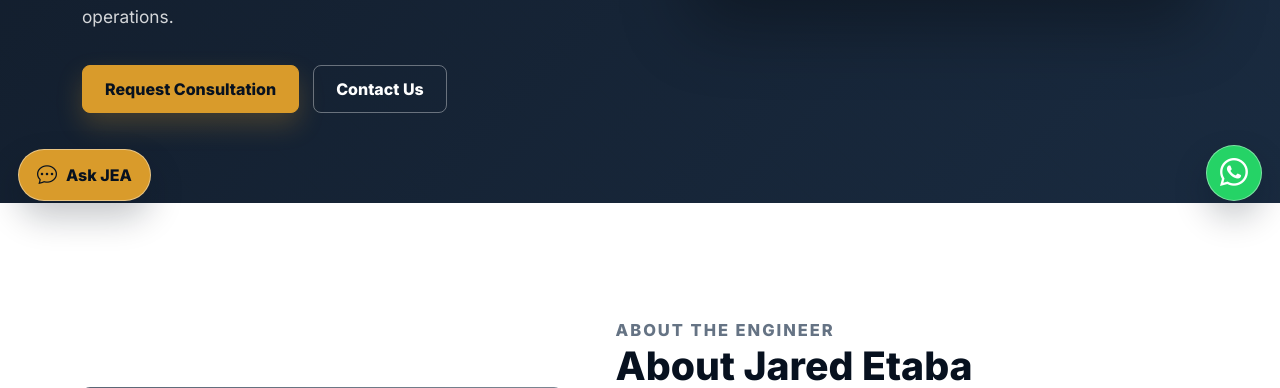
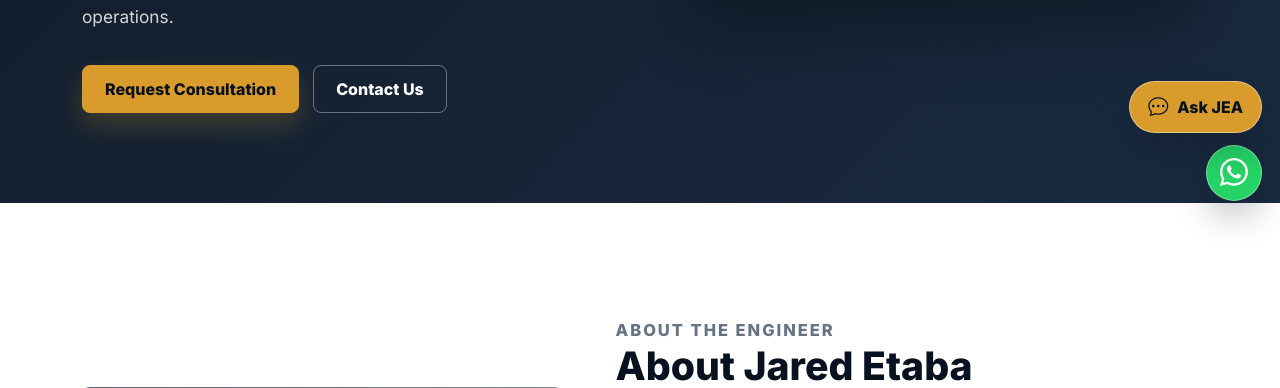
Before and after one commit to JAPHES/consultantfirm, a Django app: page / in a window 1280 px wide. Shown: the part 581-969 px from the top of the page. Run offline with Django 5.2, Linux system fonts and the light colour scheme; some libraries are stand-ins or nearby versions.

Commit message:
Position JEA assistant above WhatsApp button

```diff
--- a/assets/css/main.css
+++ b/assets/css/main.css
@@ -1218,8 +1218,8 @@ h3 {
 
 .chatbot {
   position: fixed;
-  left: 18px;
-  bottom: 18px;
+  right: 18px;
+  bottom: 86px;
   z-index: 930;
 }
 
@@ -1252,7 +1252,7 @@ h3 {
 
 .chatbot-panel {
   position: absolute;
-  left: 0;
+  right: 0;
   bottom: 66px;
   width: min(380px, calc(100vw - 36px));
   overflow: hidden;
@@ -1681,8 +1681,8 @@ h3 {
   }
 
   .chatbot {
-    left: 14px;
-    bottom: 14px;
+    right: 14px;
+    bottom: 78px;
   }
 
   .chatbot-toggle {
```
